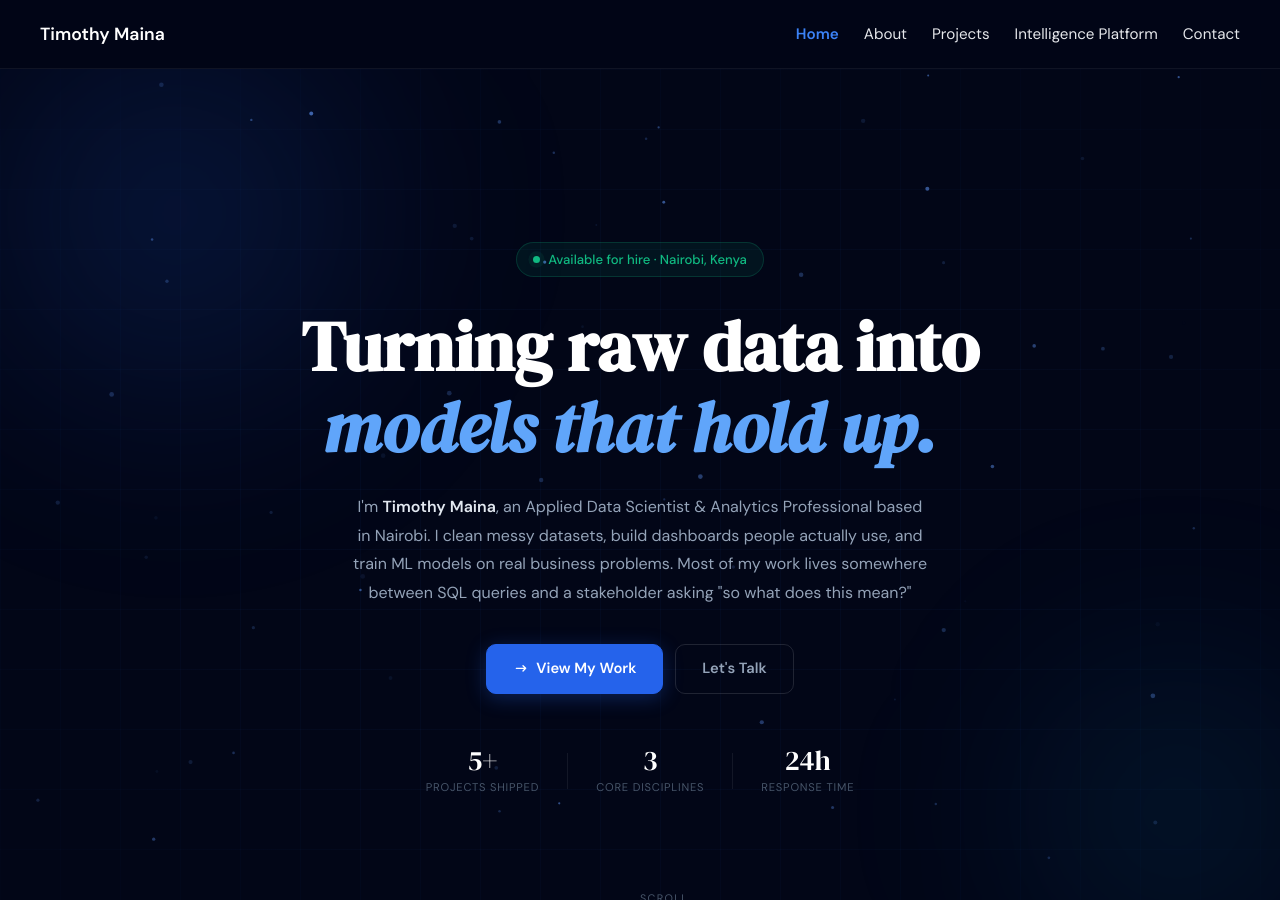
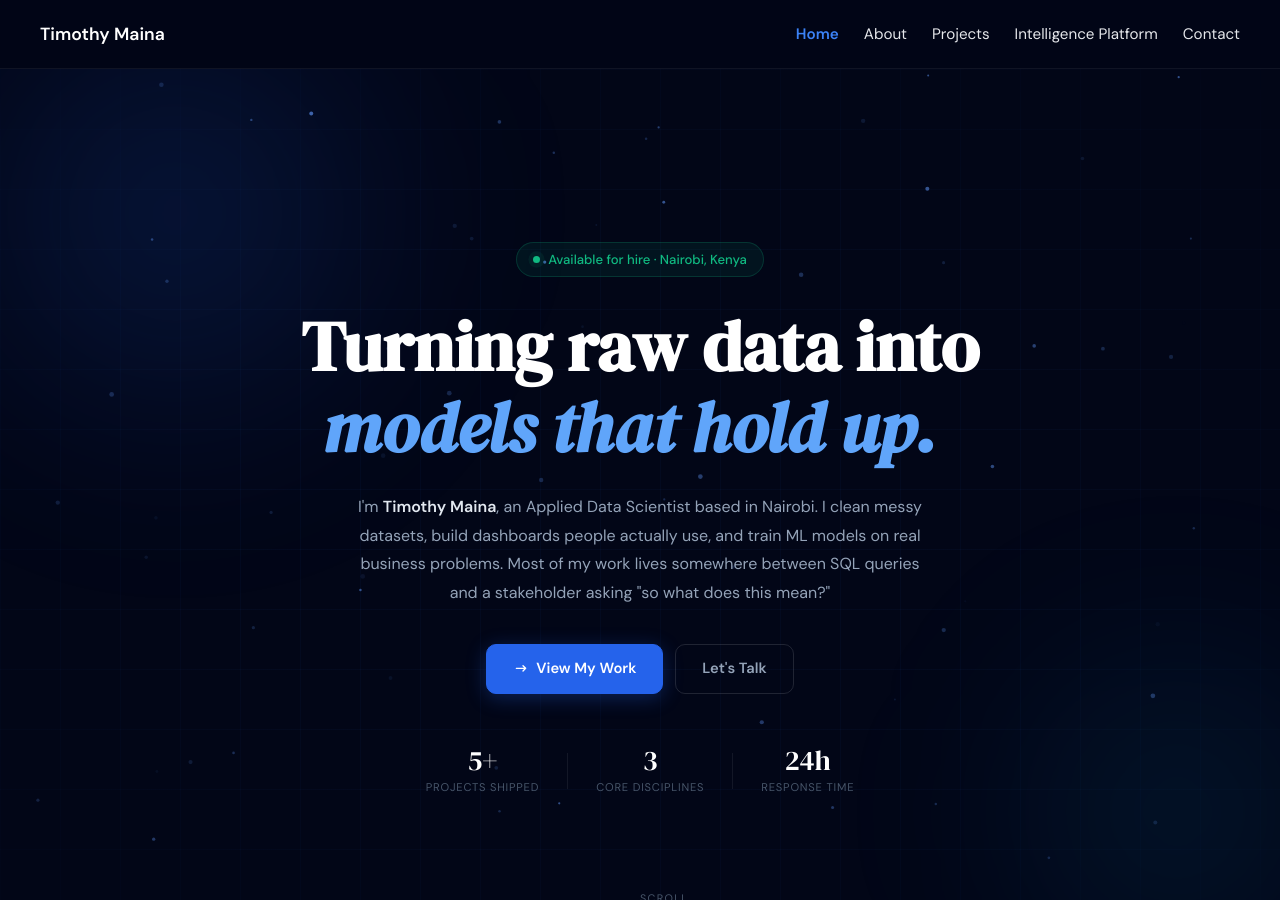
Before and after one commit to timmaina-devhub/timmaina-devhub.github.io, a Jekyll site: the page built from index.md, in a window 1280 px wide and 900 px high. Built offline with Jekyll 4.4.1, drawn with Linux system fonts in a browser that asks for light colours.

Commit message:
Update index.md

```diff
--- a/index.md
+++ b/index.md
@@ -29,7 +29,7 @@ title: Home
       <span class="typewriter-wrap"><em id="typewriter"></em><span class="tw-cursor">|</span></span>
     </h1>
     <p class="h-hero__sub">
-      I'm <strong>Timothy Maina</strong>, an Applied Data Scientist &amp; Analytics Professional based in Nairobi. I clean messy datasets, build dashboards people actually use, and train ML models on real business problems. Most of my work lives somewhere between SQL queries and a stakeholder asking "so what does this mean?"
+      I'm <strong>Timothy Maina</strong>, an Applied Data Scientist based in Nairobi. I clean messy datasets, build dashboards people actually use, and train ML models on real business problems. Most of my work lives somewhere between SQL queries and a stakeholder asking "so what does this mean?"
     </p>
     <div class="h-hero__actions">
       <a href="/projects" class="h-btn h-btn--primary">
```
